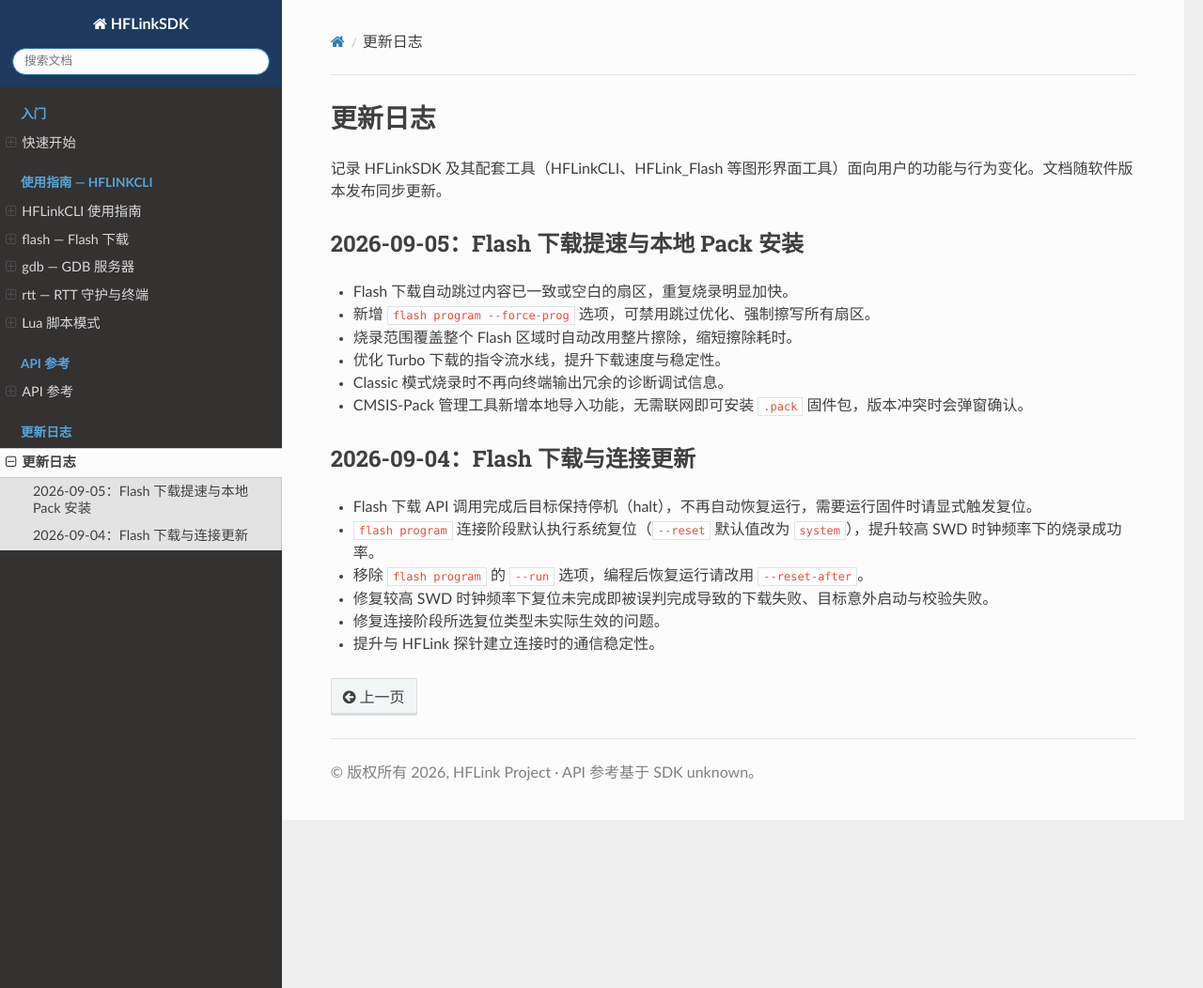
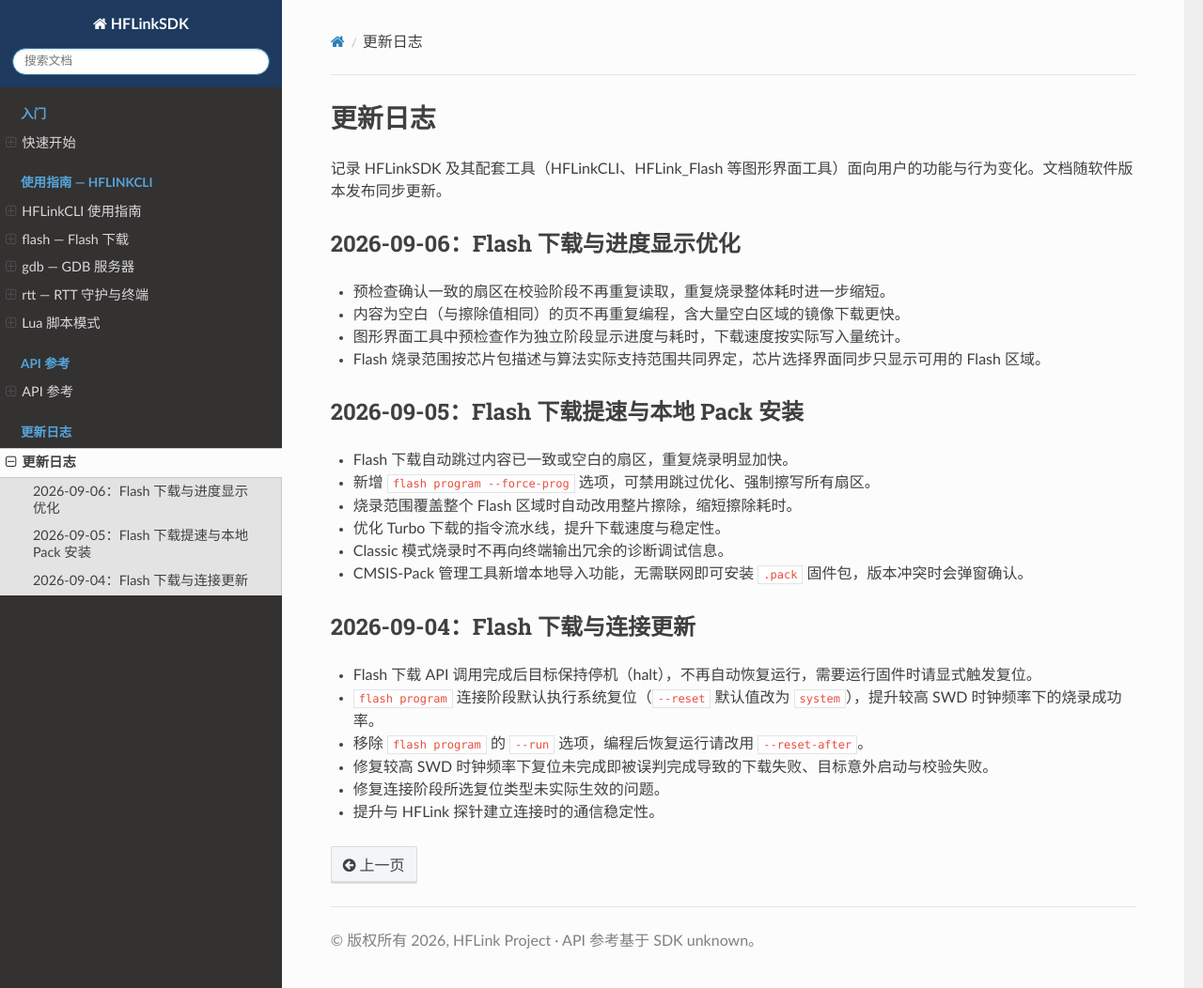
Before and after one commit to LX050724/HFLinkDocs, a Sphinx documentation site: the page built from source/changelog.md, in a window 1280 px wide and 1052 px high. Shown: the whole window at 94% size. Built offline with Sphinx 7.4.7 and the Read the Docs theme 3.1.0, drawn with Linux system fonts in a browser that asks for light colours; pages that are not in the unit, such as notebooks, are missing from menus.

Commit message:
changelog: 新增 Flash 校验跳过与空白页免编程条目并同步跳过优化说明

```diff
--- a/source/changelog.md
+++ b/source/changelog.md
@@ -1,6 +1,13 @@
 # 更新日志
 
 记录 HFLinkSDK 及其配套工具（HFLinkCLI、HFLink_Flash 等图形界面工具）面向用户的功能与行为变化。文档随软件版本发布同步更新。
+
+## 2026-09-06：Flash 下载与进度显示优化
+
+- 预检查确认一致的扇区在校验阶段不再重复读取，重复烧录整体耗时进一步缩短。
+- 内容为空白（与擦除值相同）的页不再重复编程，含大量空白区域的镜像下载更快。
+- 图形界面工具中预检查作为独立阶段显示进度与耗时，下载速度按实际写入量统计。
+- Flash 烧录范围按芯片包描述与算法实际支持范围共同界定，芯片选择界面同步只显示可用的 Flash 区域。
 
 ## 2026-09-05：Flash 下载提速与本地 Pack 安装
 
```
Also changed, not shown: source/guide/cli_flash.md (+1 -1 lines).
